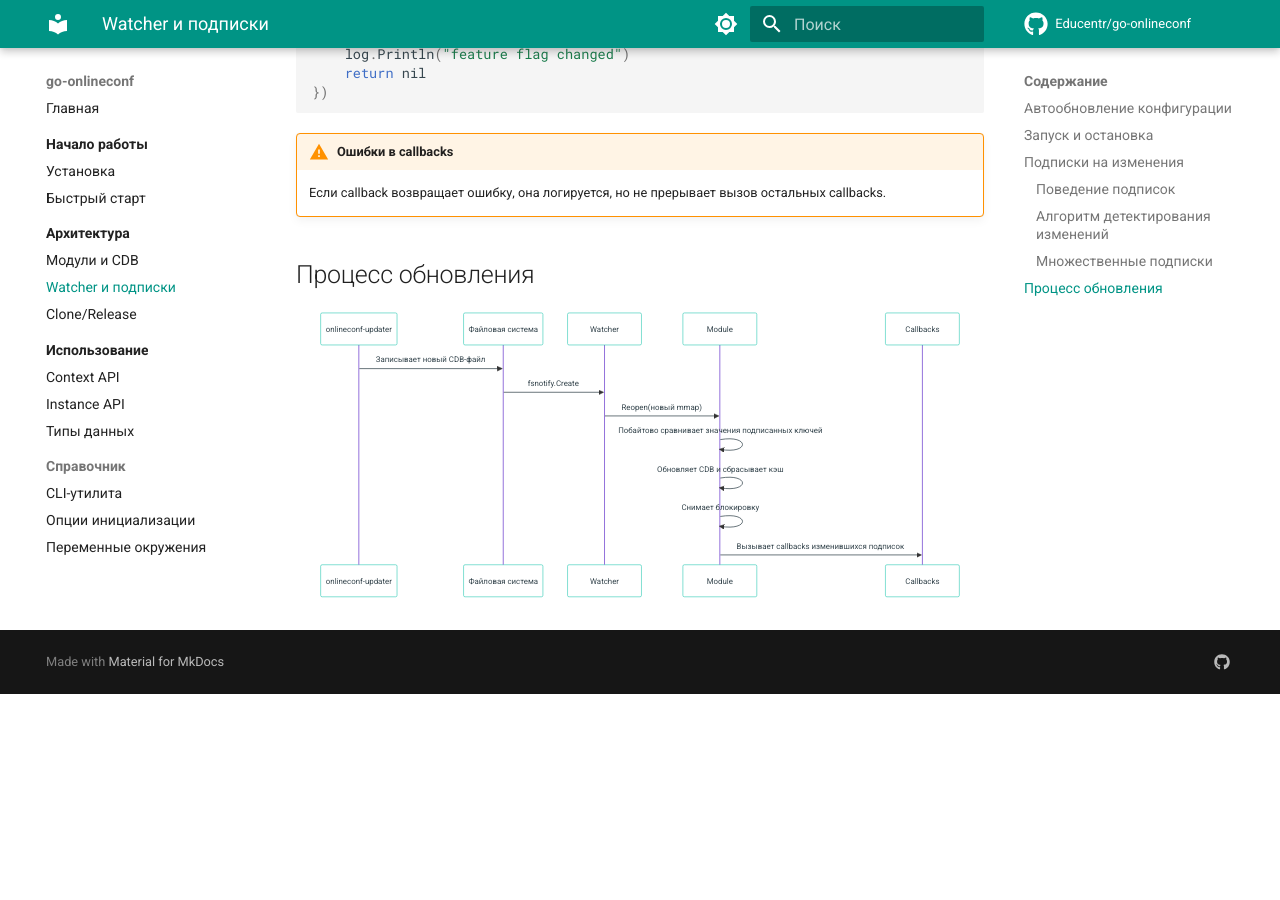
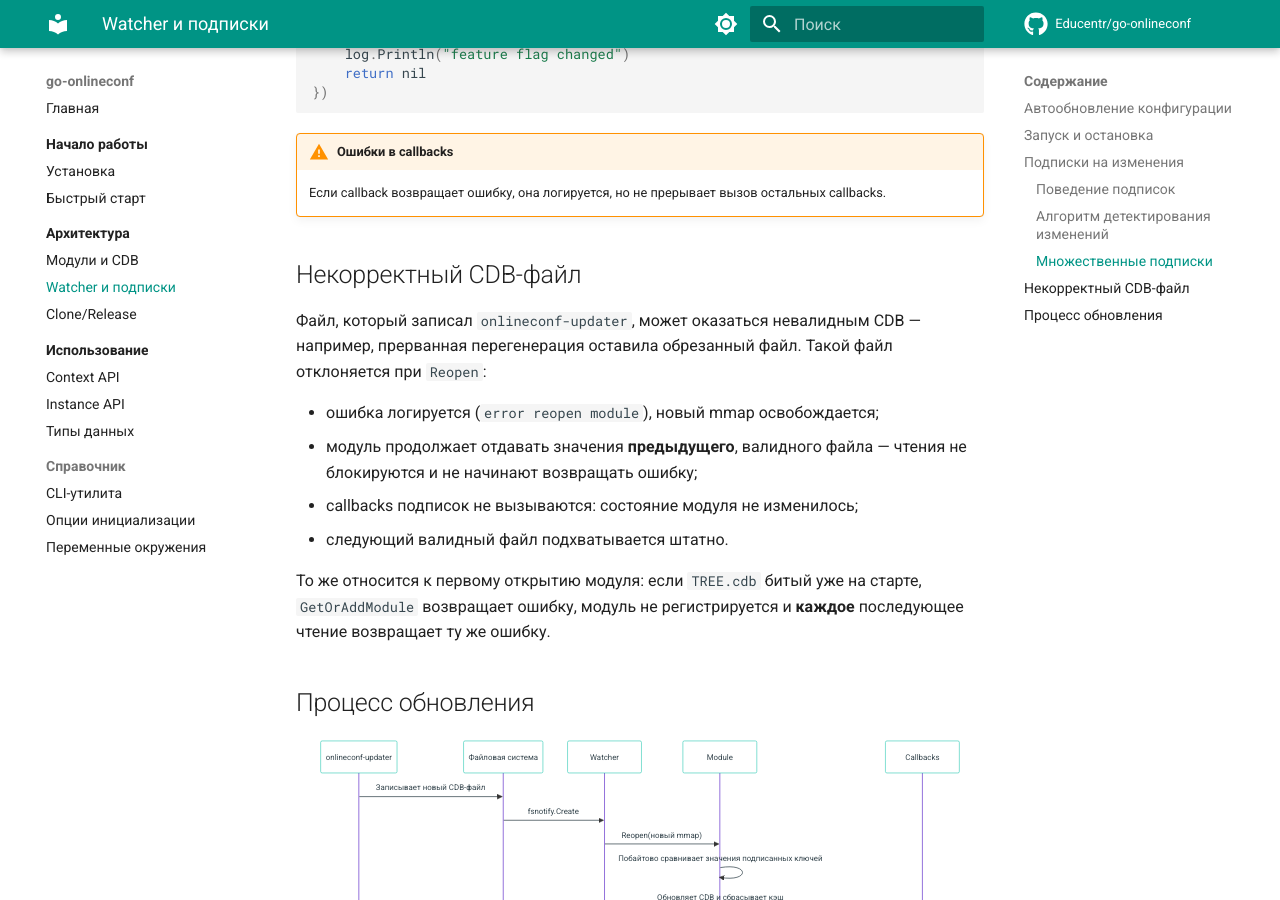
Before and after one commit to Educentr/go-onlineconf, an MkDocs documentation site: the page built from docs/architecture/watcher.md, in a window 1280 px wide and 900 px high, scrolled down 2302 px. Built offline with MkDocs 1.6.1 and Material for MkDocs 9.7.7, drawn with Linux system fonts in a browser that asks for light colours; comment, search, counter and statistics services are not loaded; before the commit the page ends 2996 px from its top, so only the background shows below that.

Commit message:
[docs] add: behaviour on an invalid cdb file (LIB-2)
Co-Authored-By: Claude Opus 5 <noreply@anthropic.com>
Co-Authored-By: Perfacta <vt@perfacta.ai>

````diff
--- a/docs/architecture/watcher.md
+++ b/docs/architecture/watcher.md
@@ -88,6 +88,17 @@ onlineconf.RegisterSubscription(ctx, "TREE", []string{"/app/feature_flag"}, func
 !!! warning "Ошибки в callbacks"
     Если callback возвращает ошибку, она логируется, но не прерывает вызов остальных callbacks.
 
+## Некорректный CDB-файл
+
+Файл, который записал `onlineconf-updater`, может оказаться невалидным CDB — например, прерванная перегенерация оставила обрезанный файл. Такой файл отклоняется при `Reopen`:
+
+- ошибка логируется (`error reopen module`), новый mmap освобождается;
+- модуль продолжает отдавать значения **предыдущего**, валидного файла — чтения не блокируются и не начинают возвращать ошибку;
+- callbacks подписок не вызываются: состояние модуля не изменилось;
+- следующий валидный файл подхватывается штатно.
+
+То же относится к первому открытию модуля: если `TREE.cdb` битый уже на старте, `GetOrAddModule` возвращает ошибку, модуль не регистрируется и **каждое** последующее чтение возвращает ту же ошибку.
+
 ## Процесс обновления
 
 ```mermaid
````
Also changed, not shown: docs/architecture/modules.md (+4 -0 lines).
